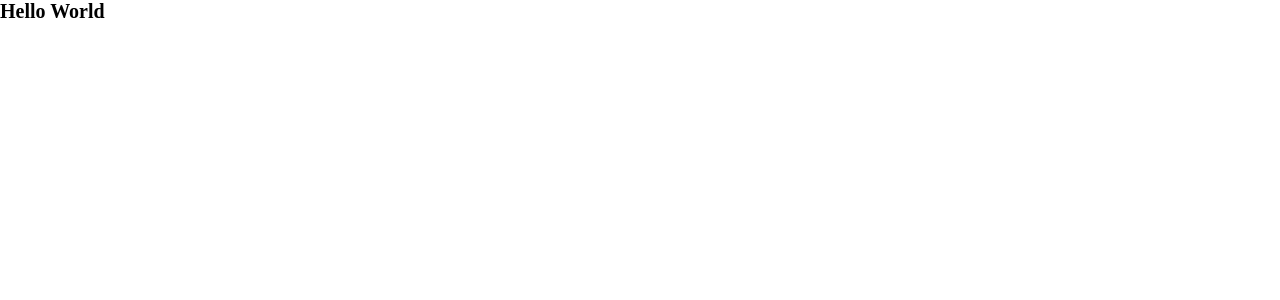
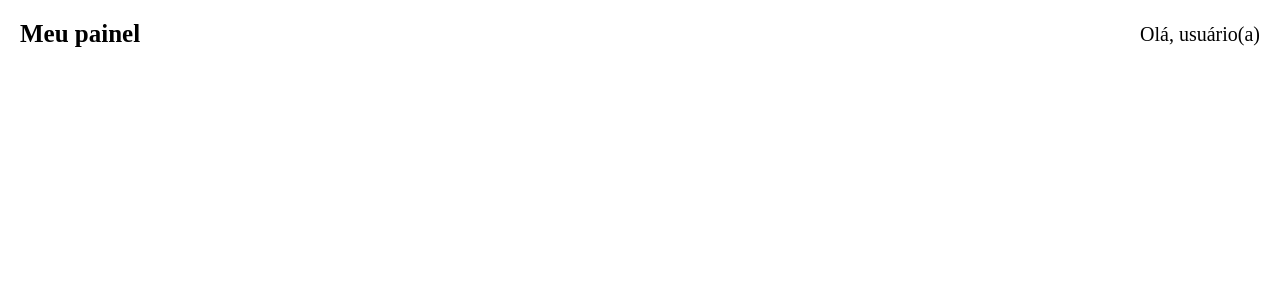
Before and after one commit to flaviafigueredo/learn-panel, a React (Create React App) app: page / in a window 1280 px wide. Shown: the top 300 px of the page. Built offline with nearby package versions, Linux system fonts and the light colour scheme.

Commit message:
feat: adicionar componente Header com estilo inicial

```diff
--- a/src/App.js
+++ b/src/App.js
@@ -1,8 +1,11 @@
 import './App.css';
+import { Header } from './components/Header/Header';
 
 function App() {
   return (
-   <h1>Hello World</h1>
+    <>
+      <Header />
+    </>
   );
 }
 
--- /dev/null
+++ b/src/components/Header/Header.css
@@ -0,0 +1,14 @@
+.header {
+    display: flex;
+    justify-content: space-between;
+    align-items: center;
+    padding: 2rem;
+}
+
+.header h2 {
+    font-size: 2.5rem;
+}
+
+.header p {
+    font-size: 2rem;
+}
--- /dev/null
+++ b/src/components/Header/Header.js
@@ -0,0 +1,11 @@
+import './Header.css'
+
+export function Header() {
+    return (
+        <header className="header">
+            <h2>Meu painel</h2>
+
+            <p>Olá, usuário(a)</p>
+        </header>
+    )
+}
```
